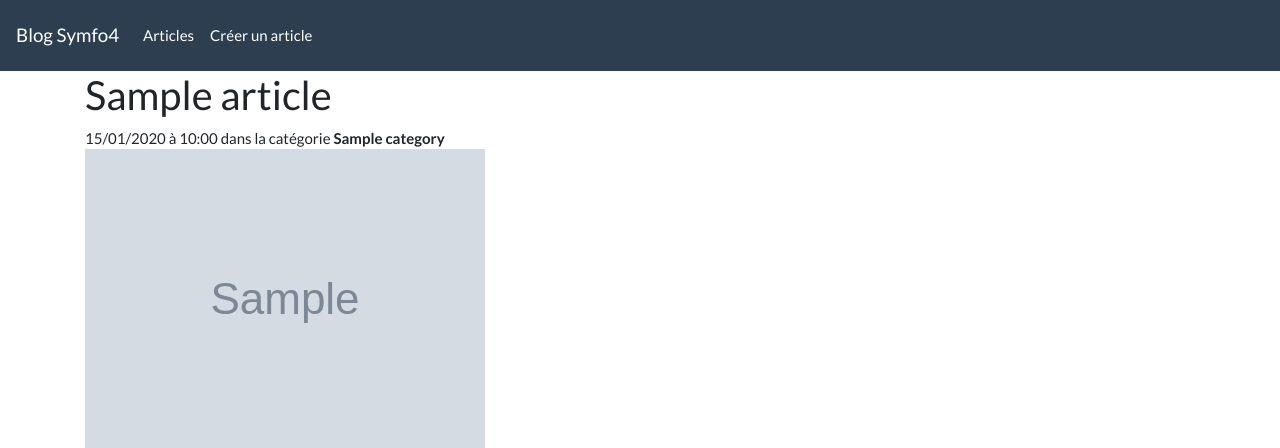
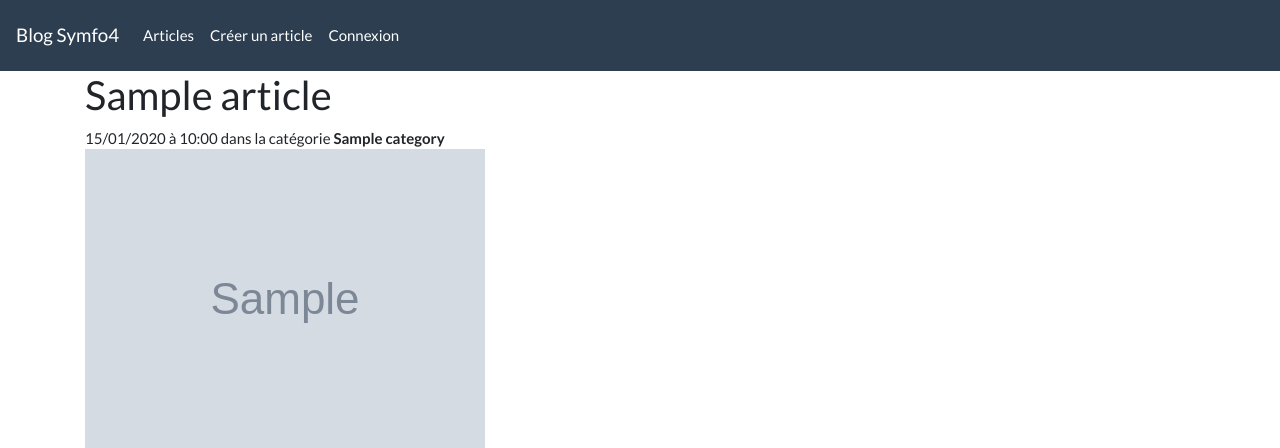
Before and after one commit to Krikod/Blog_Symfo4, a Symfony app: template templates/blog/index.html.twig in a window 1280 px wide. Shown: the top 448 px of the page. Run offline with Twig, Linux system fonts and the light colour scheme; the template is opened without the code that fills it: most values are stand-ins (such as "Sample title", 1, 10 or a date in 2020); grey boxes marked "Sample" are stand-in pictures; some libraries are stand-ins or nearby versions.

Commit message:
login/logout buttons

```diff
--- a/src/Controller/BlogController.php
+++ b/src/Controller/BlogController.php
@@ -136,7 +136,7 @@ class BlogController extends AbstractController
 //        et injection Article $article et on supprime arg $id
 
         $comment = new Comment();
-
+//      todo commentaire ne s'affiche qu'au 2eme envoi
 
         // Form pour commentaires
         $commentForm = $this->createForm(CommentType::class, $comment);
--- a/templates/base.html.twig
+++ b/templates/base.html.twig
@@ -19,7 +19,15 @@
                 </li>
                 <li class="nav-item">
                     <a class="nav-link" href="{{ path('blog_create') }}">Créer un article</a>
-                </li>
+                {% if not app.user %}
+                    </li><li class="nav-item">
+                        <a class="nav-link" href="{{ path('security_login') }}">Connexion</a>
+                    </li>
+                {% else %}
+                    </li><li class="nav-item">
+                        <a class="nav-link" href="{{ path('security_logout') }}">Déconnexion</a>
+                    </li>
+                {% endif %}
             </ul>
         </div>
     </nav>
```
Also changed, not shown: src/Controller/SecurityController.php (+7 -0 lines), 1 other file.
